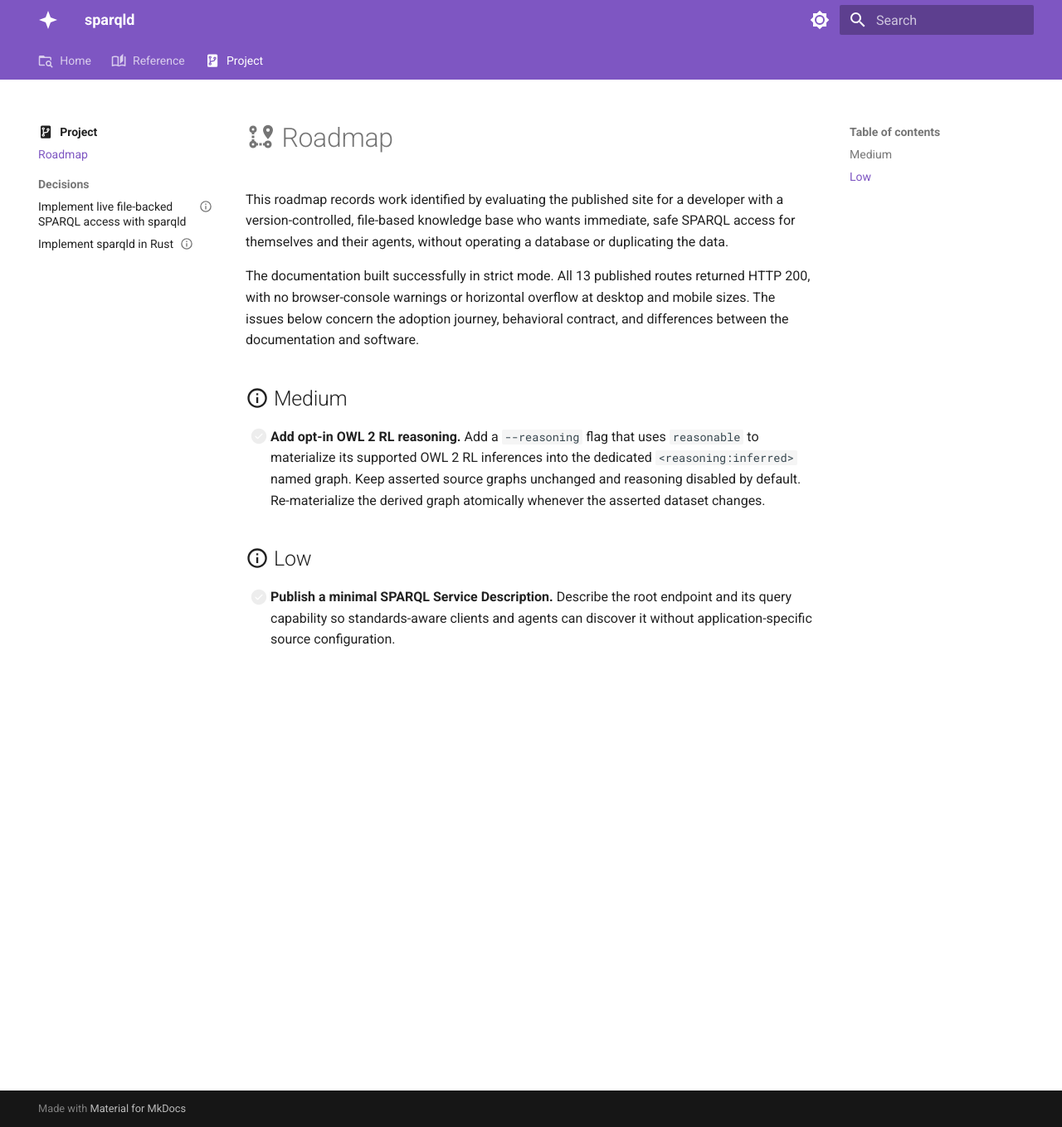
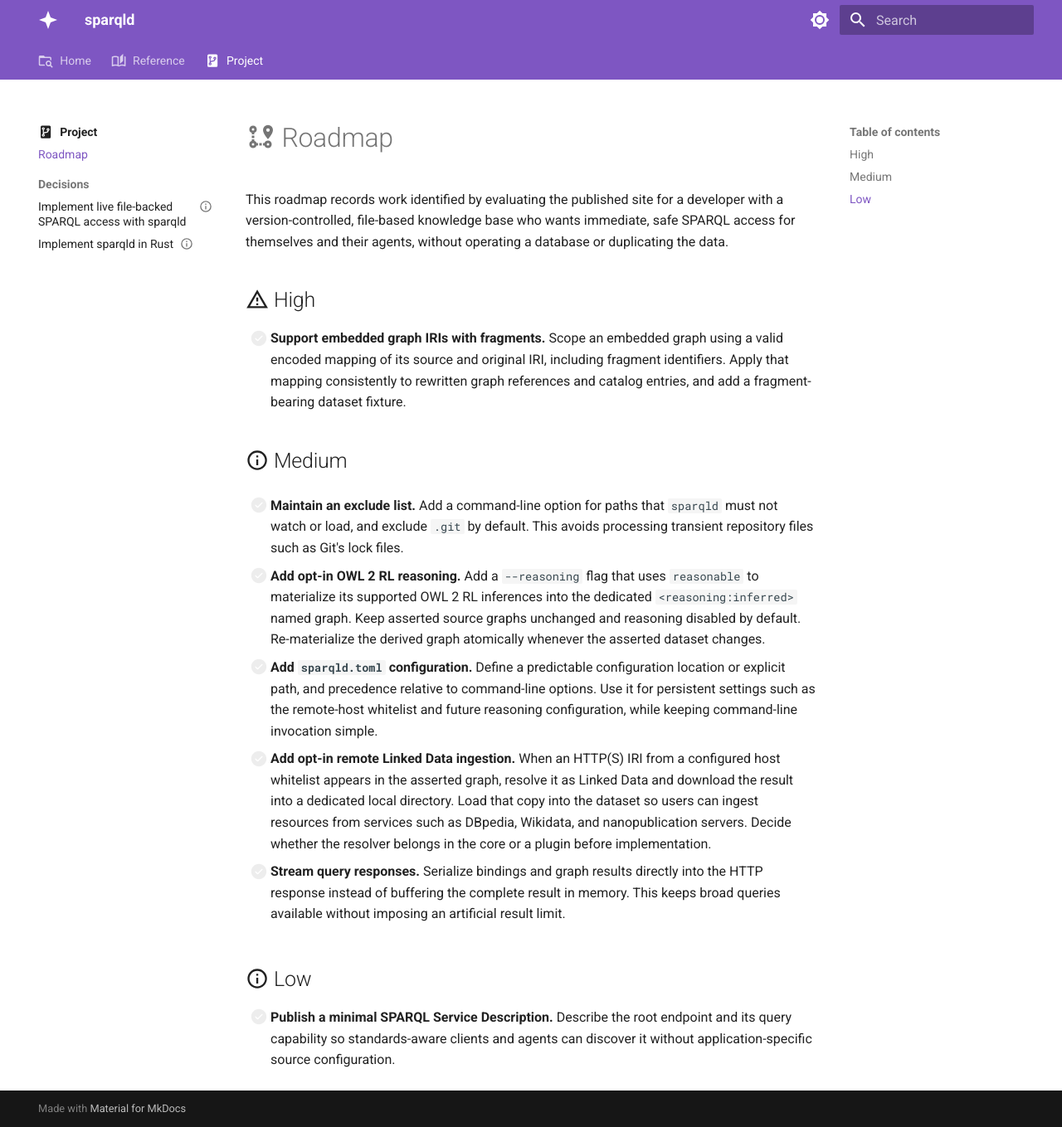
Before and after one commit to iolanta-tech/sparqld, an MkDocs documentation site: the page built from docs/project/roadmap.md, in a window 1280 px wide and 1359 px high. Shown: the whole window at 83% size. Built offline with MkDocs 1.6.1 and Material for MkDocs 9.7.7, drawn with Linux system fonts in a browser that asks for light colours.

Commit message:
Expand roadmap priorities

```diff
--- a/docs/project/roadmap.md
+++ b/docs/project/roadmap.md
@@ -15,17 +15,23 @@ datePublished: 2026-08-03
 
 # :material-map-marker-path: Roadmap
 
-This roadmap records work identified by evaluating the published site for a developer with a
-version-controlled, file-based knowledge base who wants immediate, safe SPARQL
-access for themselves and their agents, without operating a database or
-duplicating the data.
+This roadmap records work identified by evaluating the published site for a
+developer with a version-controlled, file-based knowledge base who wants
+immediate, safe SPARQL access for themselves and their agents, without
+operating a database or duplicating the data.
 
-The documentation built successfully in strict mode. All 13 published routes
-returned HTTP 200, with no browser-console warnings or horizontal overflow at
-desktop and mobile sizes. The issues below concern the adoption journey,
-behavioral contract, and differences between the documentation and software.
+## :material-alert-outline: High
+
+- [ ] **Support embedded graph IRIs with fragments.** Scope an embedded graph
+   using a valid encoded mapping of its source and original IRI, including
+   fragment identifiers. Apply that mapping consistently to rewritten graph
+   references and catalog entries, and add a fragment-bearing dataset fixture.
 
 ## :material-information-outline: Medium
+
+- [ ] **Maintain an exclude list.** Add a command-line option for paths that
+   `sparqld` must not watch or load, and exclude `.git` by default. This avoids
+   processing transient repository files such as Git's lock files.
 
 - [ ] **Add opt-in OWL 2 RL reasoning.** Add a `--reasoning` flag that uses
    `reasonable` to materialize its supported OWL 2 RL inferences into the
@@ -33,6 +39,23 @@ behavioral contract, and differences between the documentation and software.
    unchanged and reasoning disabled by default. Re-materialize the derived
    graph atomically whenever the asserted dataset changes.
 
+- [ ] **Add `sparqld.toml` configuration.** Define a predictable configuration
+   location or explicit path, and precedence relative to command-line options.
+   Use it for persistent settings such as the remote-host whitelist and future
+   reasoning configuration, while keeping command-line invocation simple.
+
+- [ ] **Add opt-in remote Linked Data ingestion.** When an HTTP(S) IRI from a
+   configured host whitelist appears in the asserted graph, resolve it as
+   Linked Data and download the result into a dedicated local directory. Load
+   that copy into the dataset so users can ingest resources from services such
+   as DBpedia, Wikidata, and nanopublication servers. Decide whether the
+   resolver belongs in the core or a plugin before implementation.
+
+- [ ] **Stream query responses.** Serialize bindings and graph results directly
+   into the HTTP response instead of buffering the complete result in memory.
+   This keeps broad queries available without imposing an artificial result
+   limit.
+
 ## :material-information-outline: Low
 
 - [ ] **Publish a minimal SPARQL Service Description.** Describe the root
```
